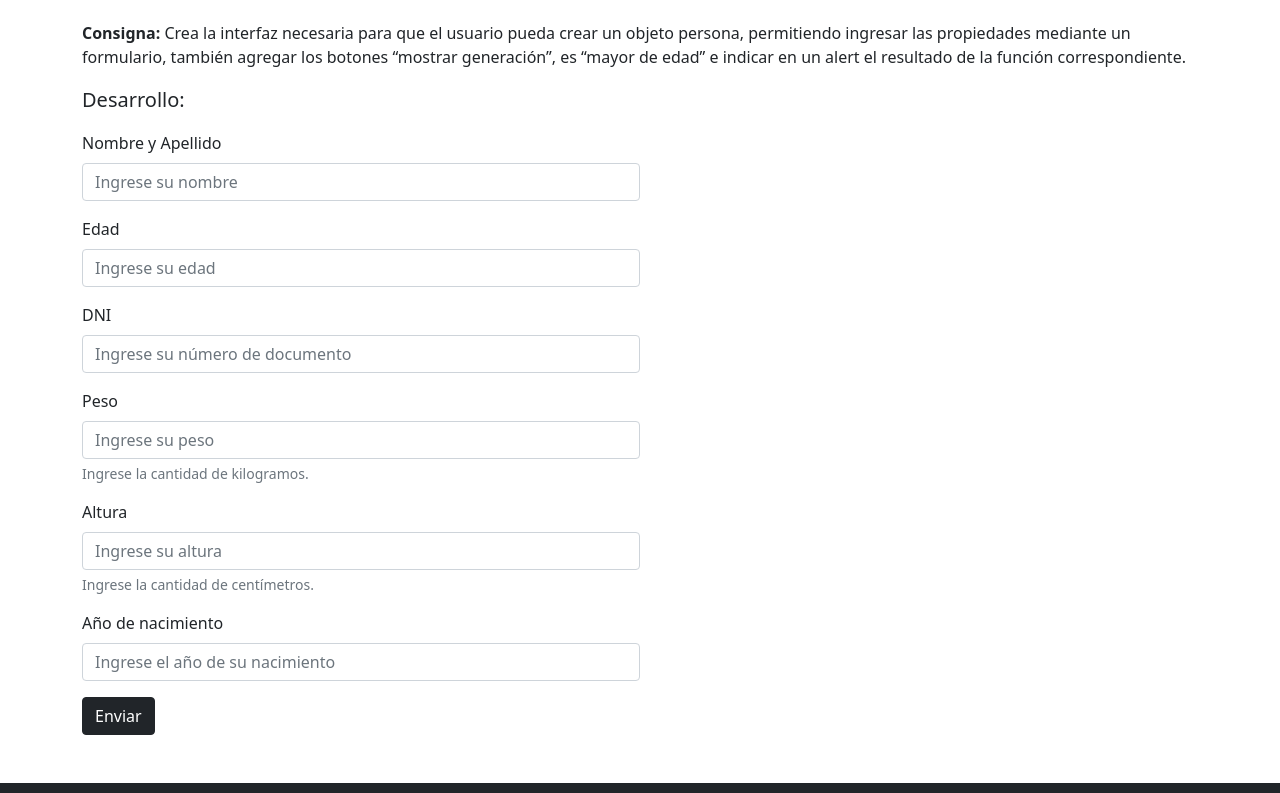
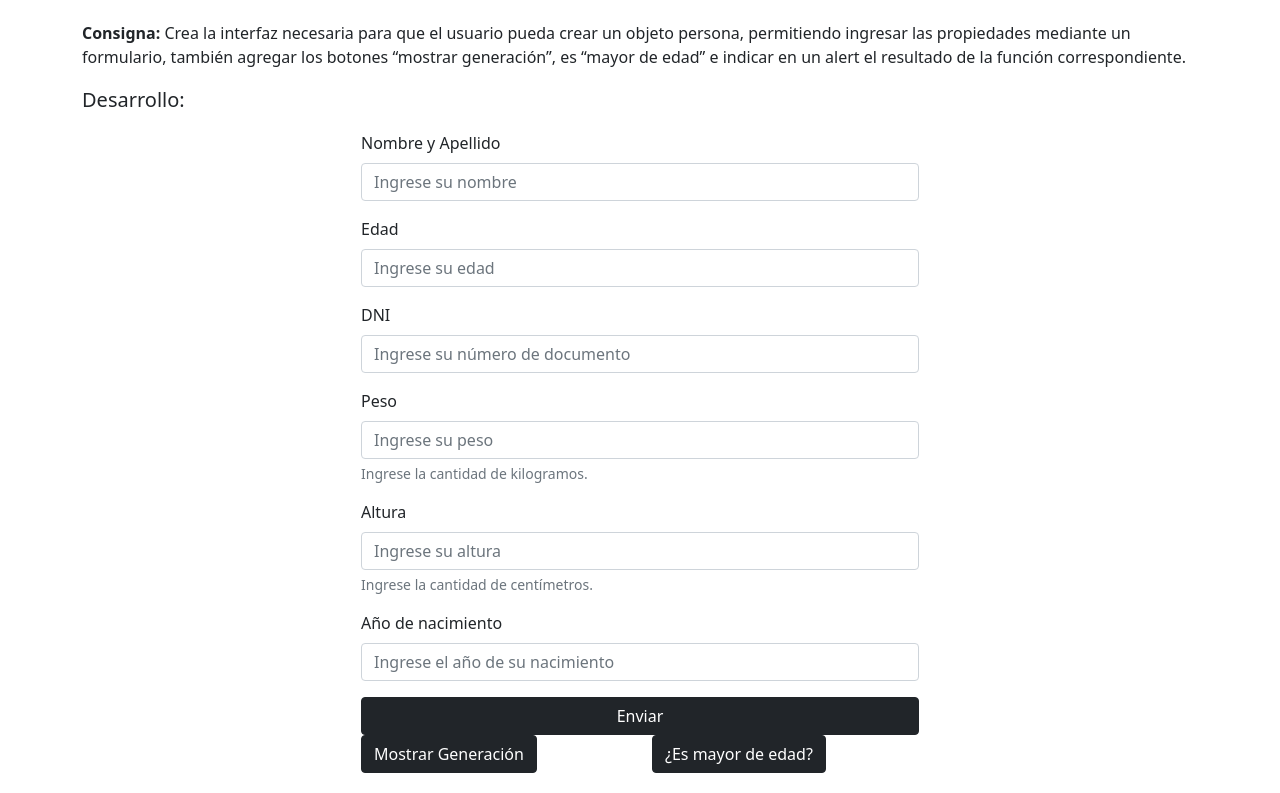
Before and after one commit to emilioh93/ejerciciosDOMyBOM, a plain HTML site: page generaciones.html in a window 1280 px wide. Shown: the part 187-980 px from the top of the page. Drawn offline with Linux system fonts and the light colour scheme.

Commit message:
trabajé ejercicio de generaciones. Usar el ejercicio de Product App para intentar deducir el problema

```diff
--- a/generaciones.html
+++ b/generaciones.html
@@ -45,6 +45,7 @@
                 en un alert el resultado de la función correspondiente.
             </p>
             <p class="lead">Desarrollo:</p>
+            <article class="d-flex justify-content-center">
                 <form class="w-50">
                     <div class="mb-3">
                         <label for="InputName" class="form-label">Nombre y Apellido</label>
@@ -99,8 +100,17 @@
                         <label for="InputYear" class="form-label">Año de nacimiento</label>
                         <input type="number" class="form-control" id="inputAnio" placeholder="Ingrese el año de su nacimiento" required>
                     </div>
-                <button type="button" class="btn btn-dark" id="botonEnviar" onclick="crearObjeto()">Enviar</button>
+                    <button type="button" class="btn btn-dark w-100" id="botonEnviar" onclick="crearObjeto()">Enviar</button>
+                    <div class="row">
+                        <div class="col-6">
+                            <button type="button" class="btn btn-dark" id="botonMostrar" onclick="mostrarDatos()">Mostrar Generación</button>
+                        </div>
+                        <div class="col-6">
+                            <button type="button" class="btn btn-dark" id="botonMostrar" onclick="mostrarDatos()">¿Es mayor de edad?</button>
+                        </div>
+                    </div>
                 </form>
+            </article>
         </section>
     </main>
     <footer class="bg-dark text-light text-center py-5">
--- a/js/generaciones.js
+++ b/js/generaciones.js
@@ -87,42 +87,24 @@ function crearObjeto(nombre, edad, dni, peso, altura, anioNacimiento) {
     // }
 }
 
-// let persona1 = new Persona("Emilio Hurtado", 27, 37423538, "H", 74, 175, 1993);
-// let persona2 = new Persona("Leonidas Hurtado", 6, 60888999, "H", 8, 40, 2010);
-// let persona3 = new Persona("María Silvina Bahr", 54, 18037158, "M", 60, 160, 1969);
-// let persona4 = new Persona("Abraham Pereyra", 74, 4037158, "H", 80, 178, 1954);
-// let persona5 = new Persona("Domenico Palmieri", 90, 537158, "H", 90, 180, 1932);
-// persona1.esMayorDeEdad();
-// persona1.mostrarGeneracion();
-// persona1.mostrarDatos();
-// document.write("Generando nuevo DNI aleatorio...<br>")
-// persona1.generaDNI();
-// persona1.mostrarDatos();
-// document.write("<hr>");
-// persona2.esMayorDeEdad();
-// persona2.mostrarGeneracion();
-// persona2.mostrarDatos();
-// document.write("Generando nuevo DNI aleatorio...<br>")
-// persona2.generaDNI();
-// persona2.mostrarDatos();
-// document.write("<hr>");
-// persona3.esMayorDeEdad();
-// persona3.mostrarGeneracion();
-// persona3.mostrarDatos();
-// document.write("Generando nuevo DNI aleatorio...<br>")
-// persona3.generaDNI();
-// persona3.mostrarDatos();
-// document.write("<hr>");
-// persona4.esMayorDeEdad();
-// persona4.mostrarGeneracion();
-// persona4.mostrarDatos();
-// document.write("Generando nuevo DNI aleatorio...<br>")
-// persona4.generaDNI();
-// persona4.mostrarDatos();
-// document.write("<hr>");
-// persona5.esMayorDeEdad();
-// persona5.mostrarGeneracion();
-// persona5.mostrarDatos();
-// document.write("Generando nuevo DNI aleatorio...<br>")
-// persona5.generaDNI();
-// persona5.mostrarDatos();
+function mostrarDatos(nombre, edad, dni, peso, altura, anioNacimiento) {
+    console.log("Desde función mostrarDatos");
+
+    this.nombre = nombre;
+    this.edad = edad;
+    this.dni = dni;
+    // this.sexo = sexo;
+    this.peso = peso;
+    this.altura = altura;
+    this.anioNacimiento = anioNacimiento;
+
+    nombre = document.getElementById("inputNombre").value;
+    edad = document.getElementById("inputEdad").value;
+    dni = document.getElementById("inputDNI").value;
+    peso = document.getElementById("inputPeso").value;
+    altura = document.getElementById("inputAltura").value;
+    anioNacimiento = document.getElementById("inputAnio").value;
+
+    console.log(`Nombre: ${nombre} -- Edad: ${edad} -- DNI: ${dni} -- Peso: ${peso}kg -- Altura: ${altura}cm -- Año de Nacimiento: ${anioNacimiento}`);
+    document.write(`Nombre: ${nombre} -- Edad: ${edad} -- DNI: ${dni} -- Peso: ${peso}kg -- Altura: ${altura}cm -- Año de Nacimiento: ${anioNacimiento}`);
+}
```
Lines whose indentation alone changed are shown as unchanged.
